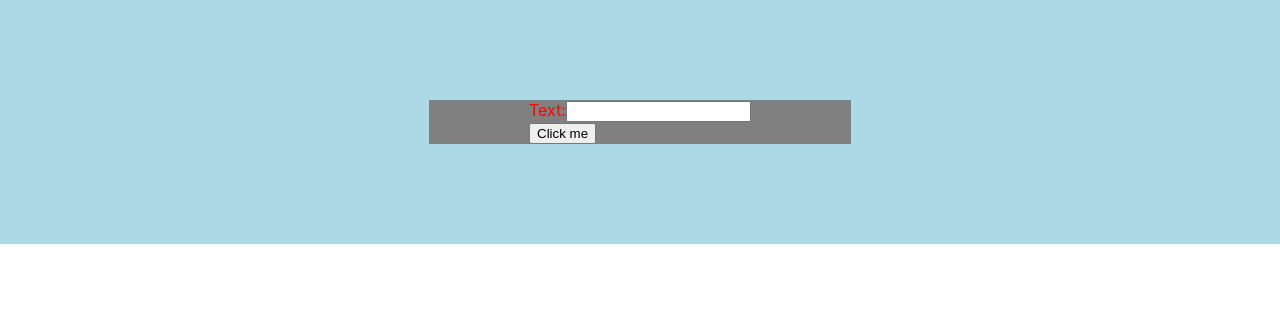
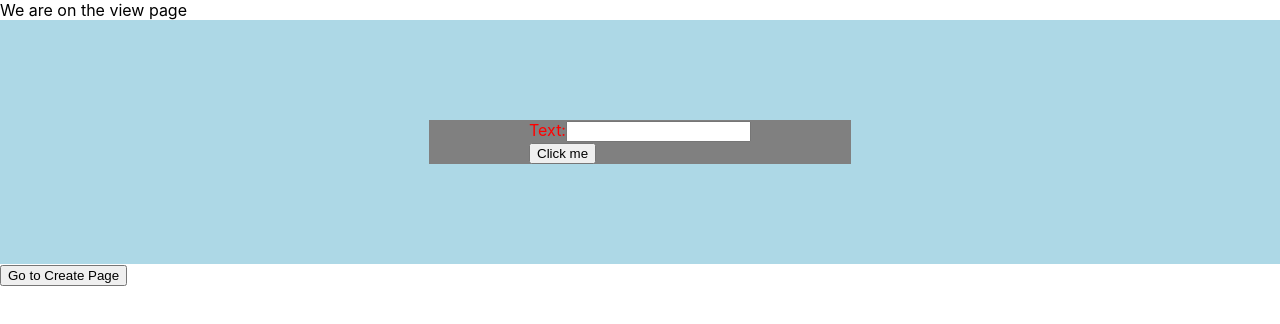
Before and after one commit to williamdjting/474project, a React (Create React App) app: page /view in a window 1280 px wide. Shown: the top 324 px of the page. Built offline with nearby package versions, Linux system fonts and the light colour scheme.

Commit message:
added routes

```diff
--- a/src/App.js
+++ b/src/App.js
@@ -12,7 +12,7 @@ function App() {
       <div>
       <Routes>
           <Route path="/" element={<CreateItem />} />
-          <Route path="/view" element={<CreateItem />} />
+          <Route path="/view" element={<ViewItem />} />
           <Route path="*" element={<NotFound />} /> {/* This route will be rendered if no other route matches */}
         </Routes>
       </div>
--- a/src/components/CreateItem.js
+++ b/src/components/CreateItem.js
@@ -1,5 +1,6 @@
 import CreateStyle from "./CreateItem.module.css"
 import React, { useState } from "react";
+import { Link } from 'react-router-dom';
 
 function Create() {
   const [list, setList] = useState("");
@@ -16,6 +17,9 @@ function Create() {
 
   return (
     <>
+      <div>
+        We are on the create page
+      </div>
       <div className={CreateStyle.centerCreateItem}>
         <div className={CreateStyle.center1CreateItem}>
           <form onSubmit={handleFormSubmit}>
@@ -43,6 +47,11 @@ function Create() {
         ))}
       </div>
 
+      <Link to="/view">
+        <button>Go to View Page</button>
+      </Link>
+
+
     </>
   );
 }
--- a/src/components/ViewItem.js
+++ b/src/components/ViewItem.js
@@ -1,5 +1,6 @@
 import ViewStyle from "./ViewItem.module.css"
 import React, { useState } from "react";
+import { Link } from 'react-router-dom';
 
 function View() {
   const [list, setList] = useState("");
@@ -16,6 +17,9 @@ function View() {
 
   return (
     <>
+      <div>
+        We are on the view page
+      </div>
       <div className={ViewStyle.centerViewItem}>
         <div className={ViewStyle.center1ViewItem}>
           <form onSubmit={handleFormSubmit}>
@@ -43,6 +47,12 @@ function View() {
         ))}
       </div>
 
+
+      <Link to="/">
+        <button>Go to Create Page</button>
+      </Link>
+
+
     </>
   );
 }
```
